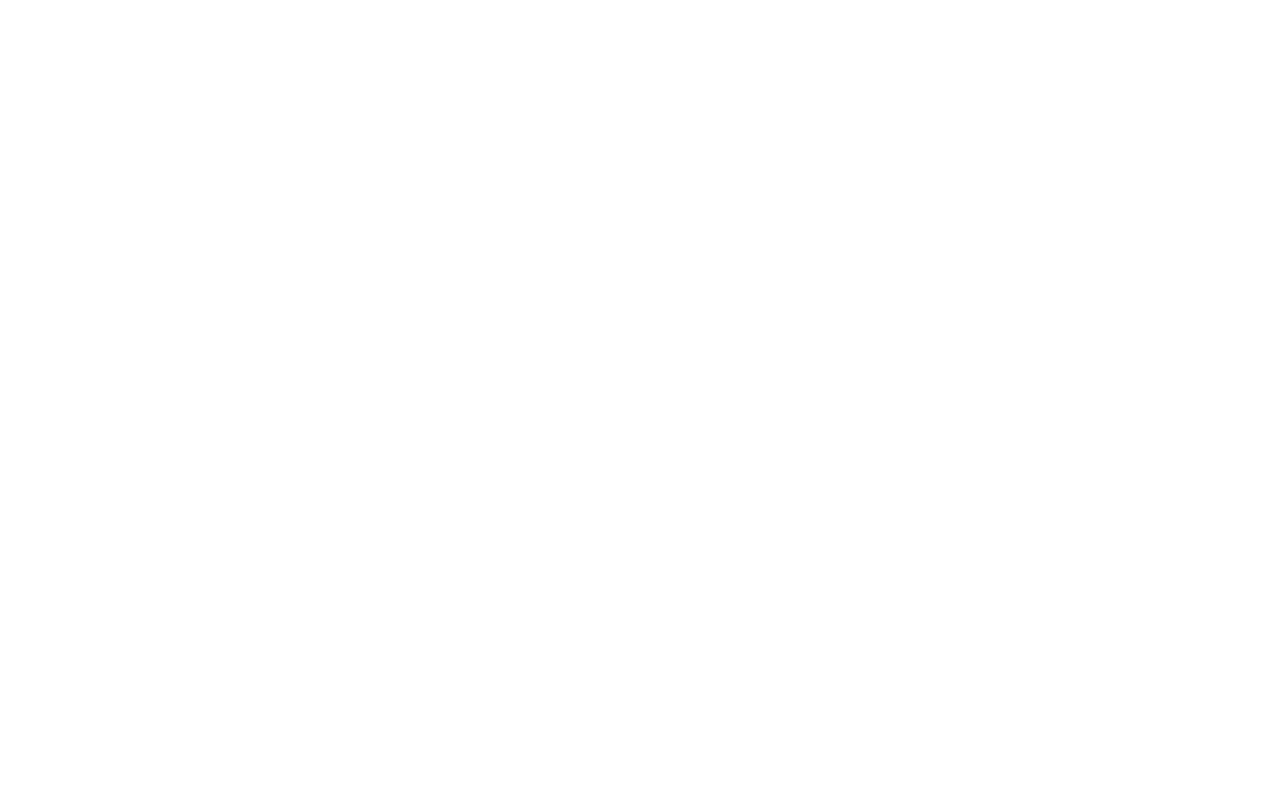
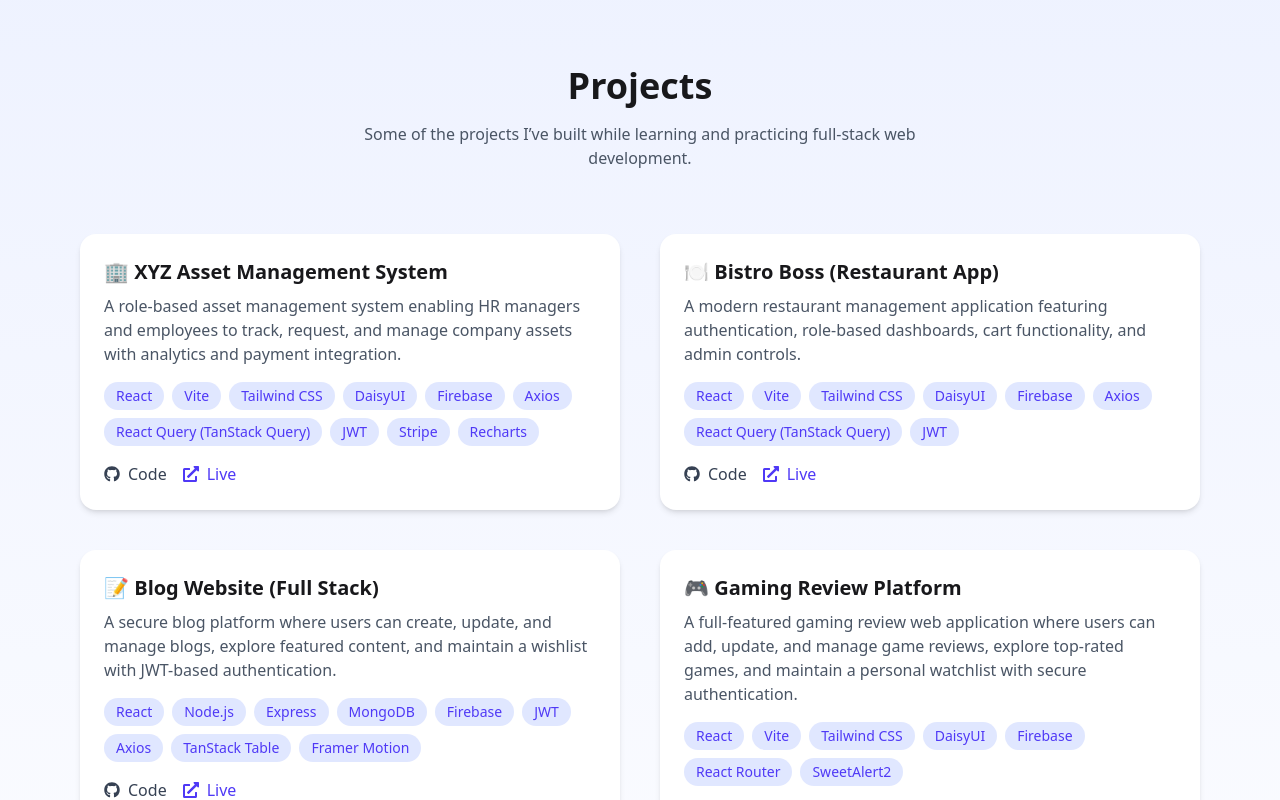
Before and after one commit to laizu01993/my-portfolio-website, a React (Vite) app: page / in a window 1280 px wide. Shown: the part 1620-2420 px from the top of the page. Before the commit the page ends 1590 px from the top, so only its background shows below. Built offline with nearby package versions, Linux system fonts and the light colour scheme.

Commit message:
Add professional projects section with live and code links

```diff
--- a/src/pages/Home/Home.jsx
+++ b/src/pages/Home/Home.jsx
@@ -1,4 +1,5 @@
 import Hero from "./Hero";
+import Projects from "./Projects";
 import Skills from "./Skills";
 
 const Home = () => {
@@ -6,6 +7,7 @@ const Home = () => {
     <div>
         <Hero></Hero>
         <Skills></Skills>
+        <Projects></Projects>
     </div>
   );
 };
--- /dev/null
+++ b/src/pages/Home/Projects.jsx
@@ -0,0 +1,225 @@
+import { motion } from "framer-motion";
+import { FaGithub, FaExternalLinkAlt } from "react-icons/fa";
+
+const projects = [
+    {
+        title: "🏢 XYZ Asset Management System",
+        description:
+            "A role-based asset management system enabling HR managers and employees to track, request, and manage company assets with analytics and payment integration.",
+        features: [
+            "Role-based authentication (HR / Employee)",
+            "Asset request & approval workflow",
+            "Returnable & non-returnable asset tracking",
+            "HR dashboard with analytics & charts",
+            "Stripe payment integration",
+            "Dynamic company branding",
+        ],
+        tech: [
+            "React",
+            "Vite",
+            "Tailwind CSS",
+            "DaisyUI",
+            "Firebase",
+            "Axios",
+            "React Query (TanStack Query)",
+            "JWT",
+            "Stripe",
+            "Recharts",
+        ],
+        live: "https://xyz-asset-management.vercel.app",
+        github: "https://github.com/your-github/xyz-asset-management",
+    },
+    {
+        title: "🍽️ Bistro Boss (Restaurant App)",
+        description:
+            "A modern restaurant management application featuring authentication, role-based dashboards, cart functionality, and admin controls.",
+        features: [
+            "Firebase authentication with Google login",
+            "User & admin dashboards",
+            "Cart & checkout system",
+            "Order history tracking",
+            "Admin menu & user management",
+            "Protected routes",
+        ],
+        tech: [
+            "React",
+            "Vite",
+            "Tailwind CSS",
+            "DaisyUI",
+            "Firebase",
+            "Axios",
+            "React Query (TanStack Query)",
+            "JWT",
+        ],
+        live: "https://bistro-boss-client-mu.vercel.app/",
+        github: "https://github.com/laizu01993/bistro-boss-client.git",
+    },
+    {
+        title: "📝 Blog Website (Full Stack)",
+        description:
+            "A secure blog platform where users can create, update, and manage blogs, explore featured content, and maintain a wishlist with JWT-based authentication.",
+        features: [
+            "JWT authentication with Firebase",
+            "Add, update & delete blogs",
+            "Wishlist functionality",
+            "Search blogs by title & category",
+            "Skeleton loading & animations",
+            "Auto logout on unauthorized access",
+        ],
+        tech: [
+            "React",
+            "Node.js",
+            "Express",
+            "MongoDB",
+            "Firebase",
+            "JWT",
+            "Axios",
+            "TanStack Table",
+            "Framer Motion",
+        ],
+        live: "https://blog-website-client-three.vercel.app",
+        github: "https://github.com/laizu01993/blog-website-client.git",
+    },
+    {
+        title: "🎮 Gaming Review Platform",
+        description:
+            "A full-featured gaming review web application where users can add, update, and manage game reviews, explore top-rated games, and maintain a personal watchlist with secure authentication.",
+        features: [
+            "Firebase authentication with private routes",
+            "Add, update & delete personal reviews",
+            "Highest-rated games section",
+            "Personal watchlist management",
+            "Custom 404 error handling",
+            "Fully responsive UI",
+        ],
+        tech: [
+            "React",
+            "Vite",
+            "Tailwind CSS",
+            "DaisyUI",
+            "Firebase",
+            "React Router",
+            "SweetAlert2",
+        ],
+        live: "https://gaming-review-client.vercel.app/",
+        github: "https://github.com/laizu01993/gaming-review-client.git",
+    },
+    {
+        title: "🧾 Discount PRO",
+        description:
+            "A coupon collecting application helping users discover brand-specific discount coupons, manage their profiles, and update information securely using Firebase Authentication.",
+        features: [
+            "Email/Password login & Google Sign-In",
+            "Protected (private) routes",
+            "Dynamic brand & coupon listing with details",
+            "User profile view & update",
+            "Custom 404 error page",
+            "Fully responsive design with hamburger menu",
+        ],
+        tech: [
+            "React",
+            "Vite",
+            "Tailwind CSS",
+            "DaisyUI",
+            "React Router DOM",
+            "Firebase Authentication",
+            "React Icons",
+            "React Hot Toast",
+        ],
+        live: "https://vengeful-pencil.surge.sh",
+        github: "https://github.com/laizu01993/A-Coupon-Collecting-Application.git",
+    },
+];
+
+
+const Projects = () => {
+    return (
+        <section
+            id="projects"
+            className="py-24 bg-gradient-to-b from-indigo-50 to-white"
+        >
+            <div className="max-w-6xl mx-auto px-4">
+
+                {/* Title */}
+                <motion.div
+                    initial={{ opacity: 0, y: 30 }}
+                    whileInView={{ opacity: 1, y: 0 }}
+                    transition={{ duration: 0.6 }}
+                    viewport={{ once: true }}
+                    className="text-center mb-16"
+                >
+                    <h2 className="text-3xl md:text-4xl font-bold mb-4">
+                        Projects
+                    </h2>
+                    <p className="text-gray-600 max-w-xl mx-auto">
+                        Some of the projects I’ve built while learning and practicing
+                        full-stack web development.
+                    </p>
+                </motion.div>
+
+                {/* Projects Grid */}
+                <div className="grid md:grid-cols-2 gap-10">
+                    {projects.map((project, index) => (
+                        <motion.div
+                            key={index}
+                            initial={{ opacity: 0, y: 30 }}
+                            whileInView={{ opacity: 1, y: 0 }}
+                            transition={{ duration: 0.5, delay: index * 0.1 }}
+                            viewport={{ once: true }}
+                            className="bg-white rounded-2xl shadow-md
+                         hover:shadow-xl transition-all duration-300
+                         overflow-hidden"
+                        >
+
+                            {/* Content */}
+                            <div className="p-6">
+                                <h3 className="text-xl font-semibold mb-2">
+                                    {project.title}
+                                </h3>
+
+                                <p className="text-gray-600 mb-4">
+                                    {project.description}
+                                </p>
+
+                                {/* Tech Stack */}
+                                <div className="flex flex-wrap gap-2 mb-4">
+                                    {project.tech.map((item, i) => (
+                                        <span
+                                            key={i}
+                                            className="text-sm bg-indigo-100 text-indigo-600
+                                 px-3 py-1 rounded-full"
+                                        >
+                                            {item}
+                                        </span>
+                                    ))}
+                                </div>
+
+                                {/* Links */}
+                                <div className="flex gap-4">
+                                    <a
+                                        href={project.github}
+                                        target="_blank"
+                                        className="flex items-center gap-2 text-gray-700
+                               hover:text-black font-medium"
+                                    >
+                                        <FaGithub /> Code
+                                    </a>
+                                    <a
+                                        href={project.live}
+                                        target="_blank"
+                                        className="flex items-center gap-2 text-indigo-600
+                               hover:text-indigo-800 font-medium"
+                                    >
+                                        <FaExternalLinkAlt /> Live
+                                    </a>
+                                </div>
+                            </div>
+                        </motion.div>
+                    ))}
+                </div>
+            </div>
+        </section>
+    );
+};
+
+export default Projects;
```
